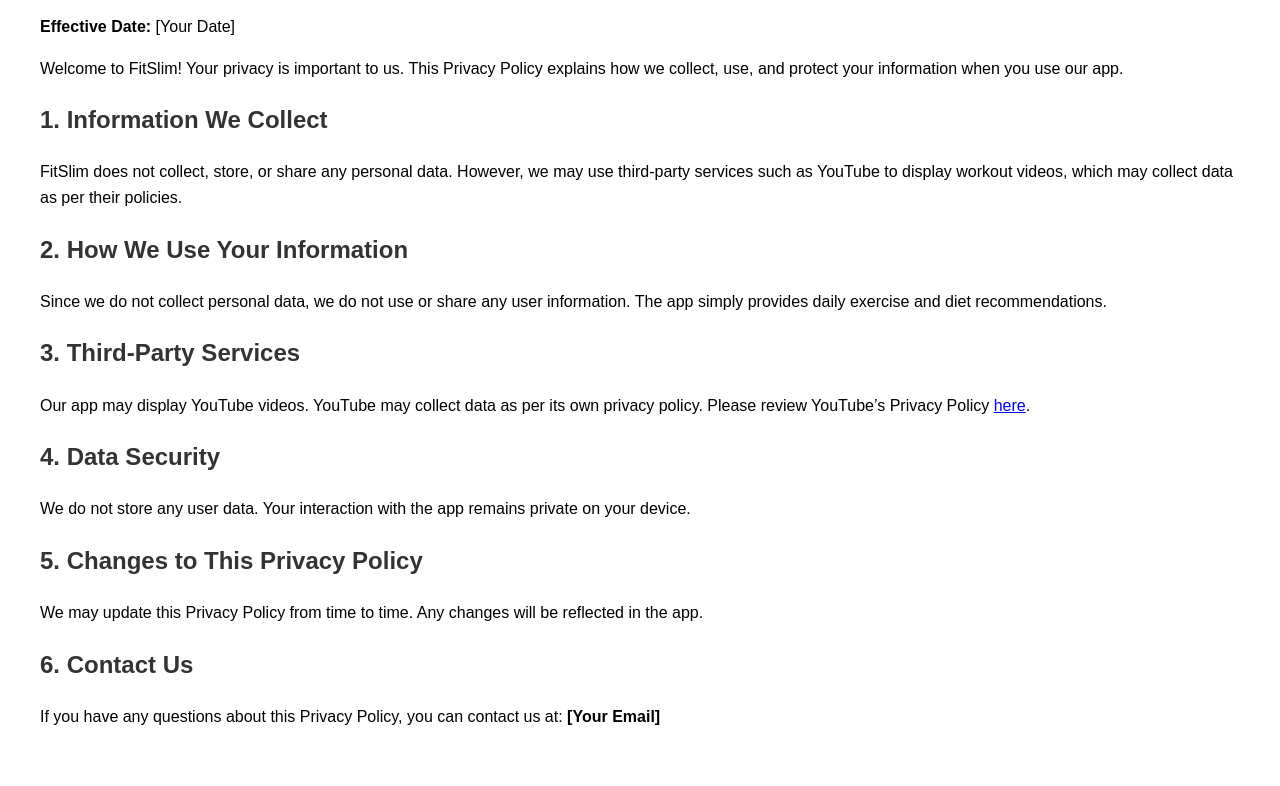
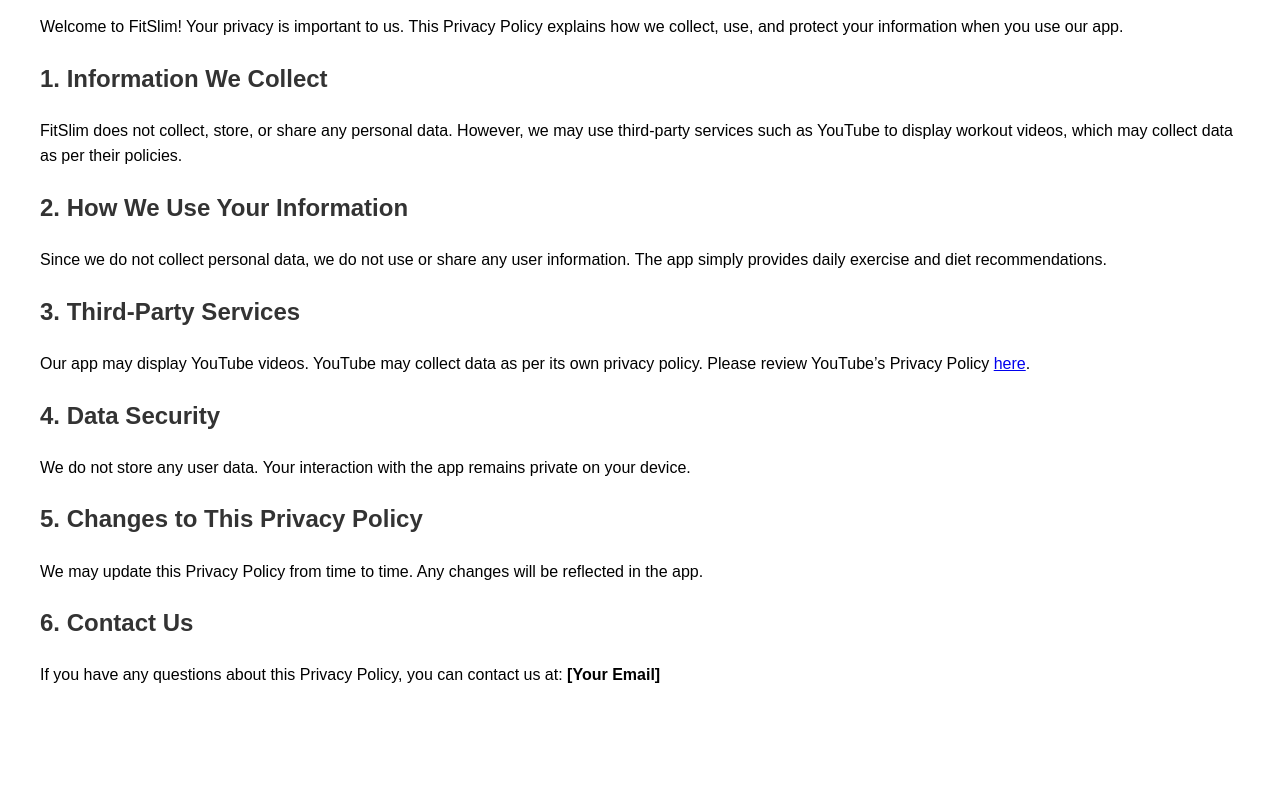
Before and after one commit to Rahul7f/fitness_app_privacy_policy, a plain HTML site: page index.html in a window 1280 px wide. Shown: the part 120-906 px from the top of the page. After the commit the page ends 864 px from the top, so only its background shows below. Drawn offline with Linux system fonts and the light colour scheme.

Commit message:
Update index.html

```diff
--- a/index.html
+++ b/index.html
@@ -18,7 +18,7 @@
 </head>
 <body>
     <h1>Privacy Policy for FitSlim</h1>
-    <p><strong>Effective Date:</strong> [Your Date]</p>
+
 
     <p>Welcome to FitSlim! Your privacy is important to us. This Privacy Policy explains how we collect, use, and protect your information when you use our app.</p>
 
```
